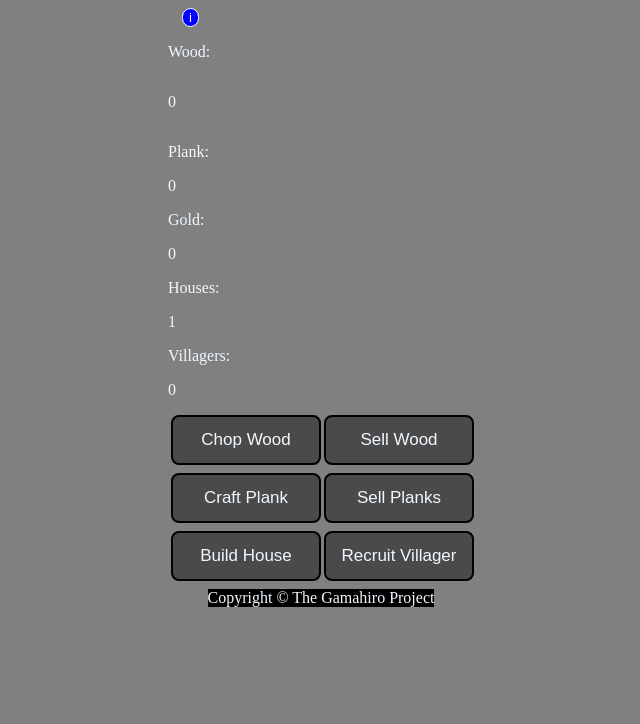
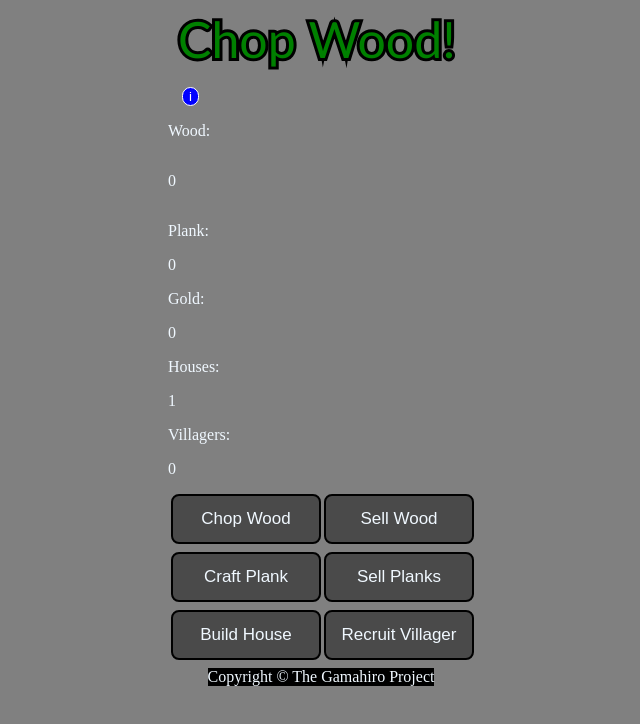
Before and after one commit to Gamahiro/fun-and-games, a plain HTML site: page index.html in a window 1280 px wide. Shown: the whole page, without its empty margins (319-959 px from the left). Drawn offline with Linux system fonts and the light colour scheme.

Commit message:
ADD canvas banner

```diff
--- a/index.html
+++ b/index.html
@@ -12,6 +12,7 @@
 <body>
 
     <div class="container">
+        <canvas id="bannerCanvas" width="300px" height="75px"></canvas>
 
        <div> <button id="infoButton">i</button><div class="infoBox"></div></div>
 
--- a/script.js
+++ b/script.js
@@ -12,6 +12,7 @@ const villagerCount = document.querySelector("#villagerCount");
 const recruitVillagerBtn = document.querySelector('#recruitVillager');
 const gainAmount = document.querySelector('#gainAmount');
 const infoButton = document.querySelector('#infoButton');
+const bannerCanvas = document.querySelector('#bannerCanvas');
 
 let woodAmount = 0;
 let plankAmount = 0;
@@ -20,6 +21,14 @@ let houseAmount = 1;
 let villagerAmount = 0;
 
 
+let banner = bannerCanvas.getContext("2d");
+banner.font = "50px Calibri";
+banner.strokeStyle = "black";
+banner.lineWidth = 6;
+banner.strokeText("Chop Wood!" , 10, 50);
+banner.fillStyle = "green";
+banner.fillText("Chop Wood!" , 10, 50);
+banner.textAlign = "center";
 
 /** @TODO Add img for resource that increases based on amount of resource held
  * Add img for villagers & houses that represents how many owned
--- a/style.css
+++ b/style.css
@@ -6,6 +6,10 @@ body {
 
     color: aliceblue;
     background-color: gray;
+}
+
+#bannerCanvas {
+
 }
 
 .buttonContainer {
```
